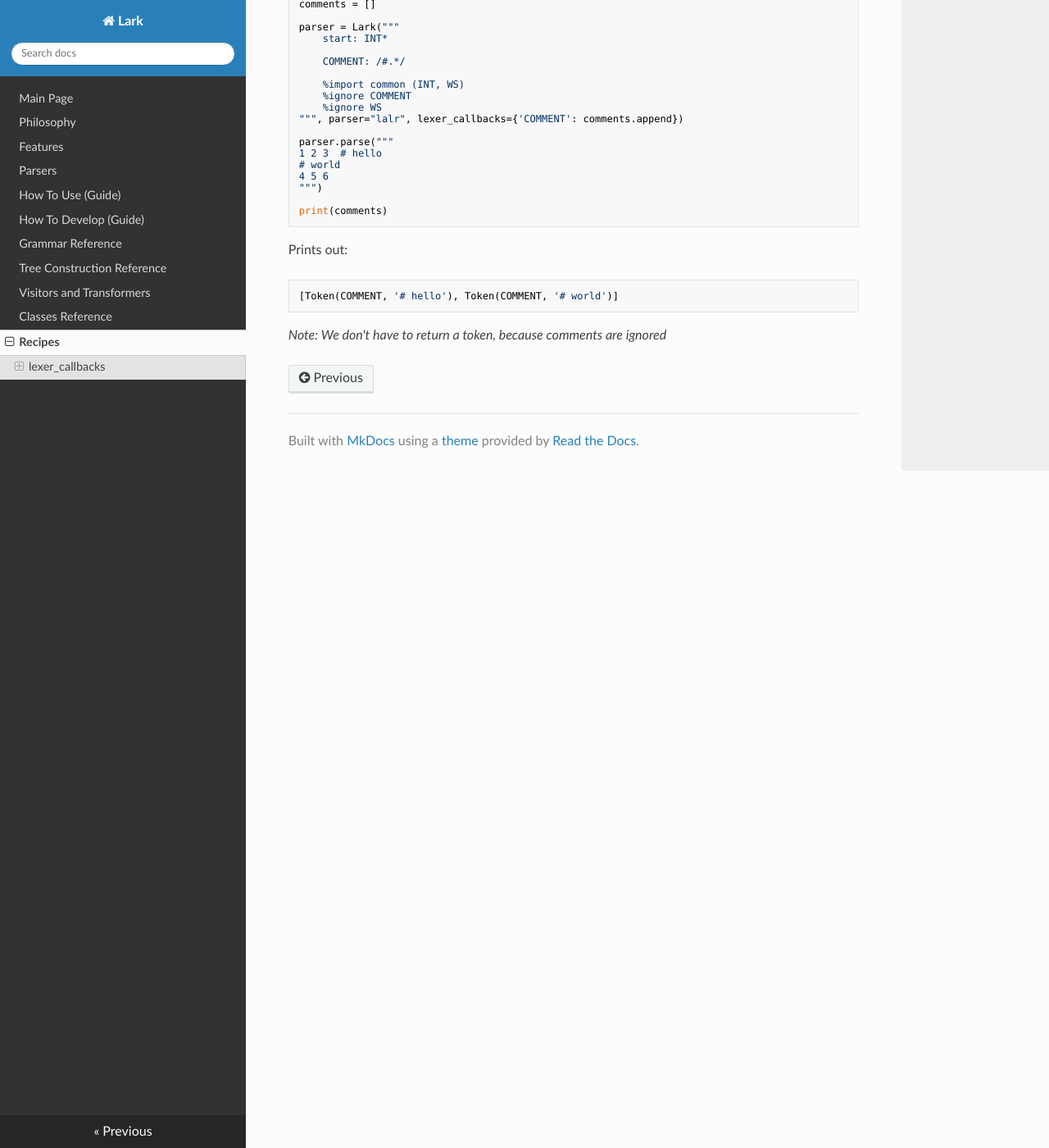
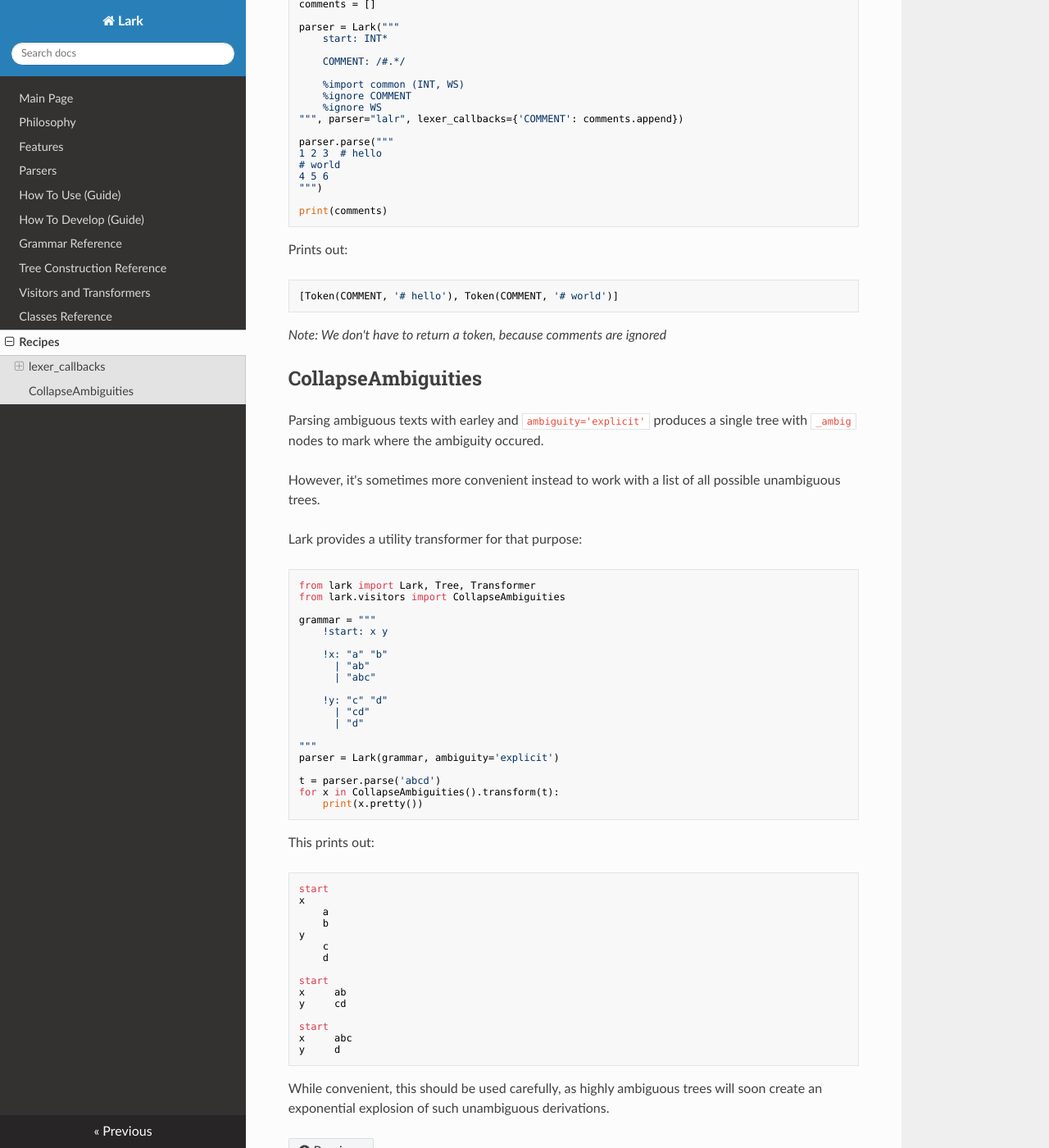
Before and after one commit to lark-parser/lark, an MkDocs documentation site: the page built from docs/recipes.md, in a window 1280 px wide and 1400 px high, scrolled down 998 px. Shown: the whole window at 82% size. Built offline with MkDocs 1.6.1, drawn with Linux system fonts in a browser that asks for light colours; nearby versions of some CDN libraries; old or Windows-style settings are respelled for this version of MkDocs.

Commit message:
Added CollapseAmbiguities

````diff
--- a/docs/recipes.md
+++ b/docs/recipes.md
@@ -74,3 +74,54 @@ Prints out:
 ```
 
 *Note: We don't have to return a token, because comments are ignored*
+
+## CollapseAmbiguities
+
+Parsing ambiguous texts with earley and `ambiguity='explicit'` produces a single tree with `_ambig` nodes to mark where the ambiguity occured.
+
+However, it's sometimes more convenient instead to work with a list of all possible unambiguous trees.
+
+Lark provides a utility transformer for that purpose:
+
+```python
+from lark import Lark, Tree, Transformer
+from lark.visitors import CollapseAmbiguities
+
+grammar = """
+    !start: x y
+
+    !x: "a" "b"
+      | "ab"
+      | "abc"
+
+    !y: "c" "d"
+      | "cd"
+      | "d"
+
+"""
+parser = Lark(grammar, ambiguity='explicit')
+
+t = parser.parse('abcd')
+for x in CollapseAmbiguities().transform(t):
+    print(x.pretty())
+```
+
+This prints out:
+
+    start
+    x
+        a
+        b
+    y
+        c
+        d
+
+    start
+    x     ab
+    y     cd
+
+    start
+    x     abc
+    y     d
+
+While convenient, this should be used carefully, as highly ambiguous trees will soon create an exponential explosion of such unambiguous derivations.
````
Also changed, not shown: 2 other files.
